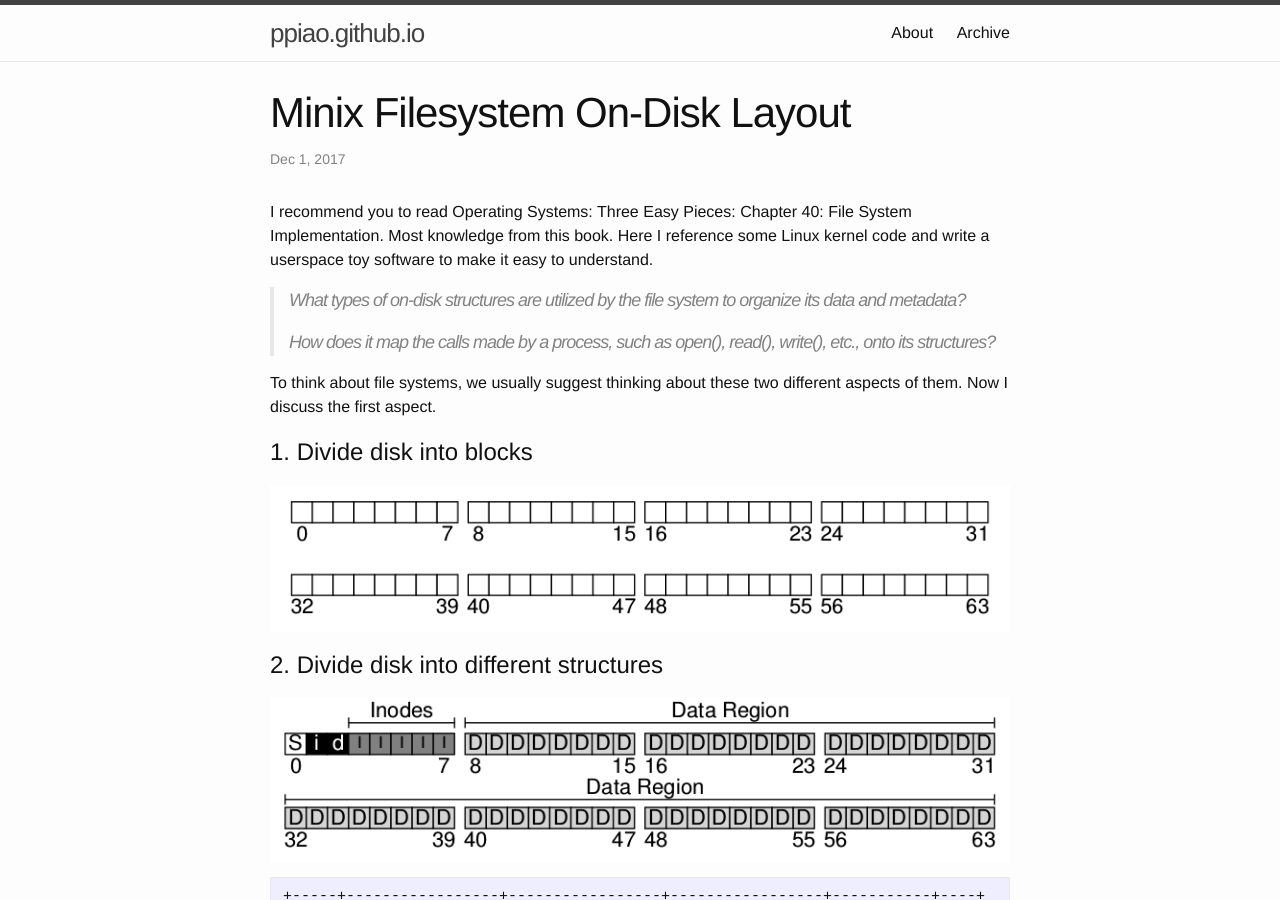
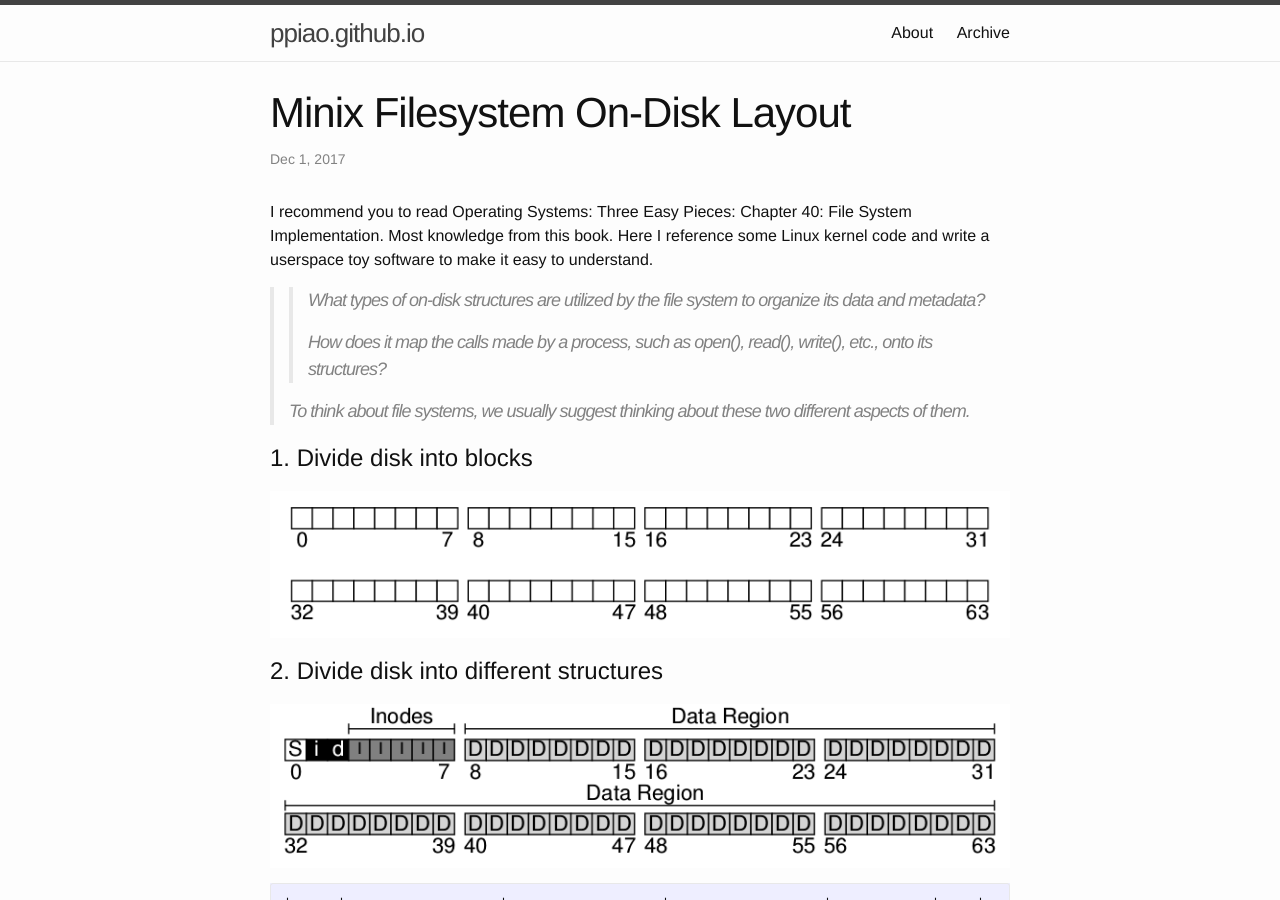
Before and after one commit to ppiao/ppiao.github.io, a Jekyll site: the page built from _posts/2017-12-01-minix-filesystem-on-disk-layout.md, in a window 1280 px wide and 900 px high. Built offline with Jekyll 4.4.1, drawn with Linux system fonts in a browser that asks for light colours.

Commit message:
blog: Minix file system Layout: minor fix

```diff
--- a/_posts/2017-12-01-minix-filesystem-on-disk-layout.md
+++ b/_posts/2017-12-01-minix-filesystem-on-disk-layout.md
@@ -8,14 +8,14 @@ File System Implementation. Most knowledge from this book. Here I reference
 some Linux kernel code and write a userspace toy software to make it easy to
 understand.
 
-> What types of on-disk structures are utilized by the file system to organize
-> its data and metadata?
+> > What types of on-disk structures are utilized by the file system to organize
+> > its data and metadata?
+> >
+> > How does it map the calls made by a process, such as open(), read(), write(),
+> > etc., onto its structures?
 >
-> How does it map the calls made by a process, such as open(), read(), write(),
-> etc., onto its structures?
-
-To think about file systems, we usually suggest thinking about these two
-different aspects of them. Now I discuss the first aspect.
+> To think about file systems, we usually suggest thinking about these two
+> different aspects of them.
 
 # 1. Divide disk into blocks
 
```
